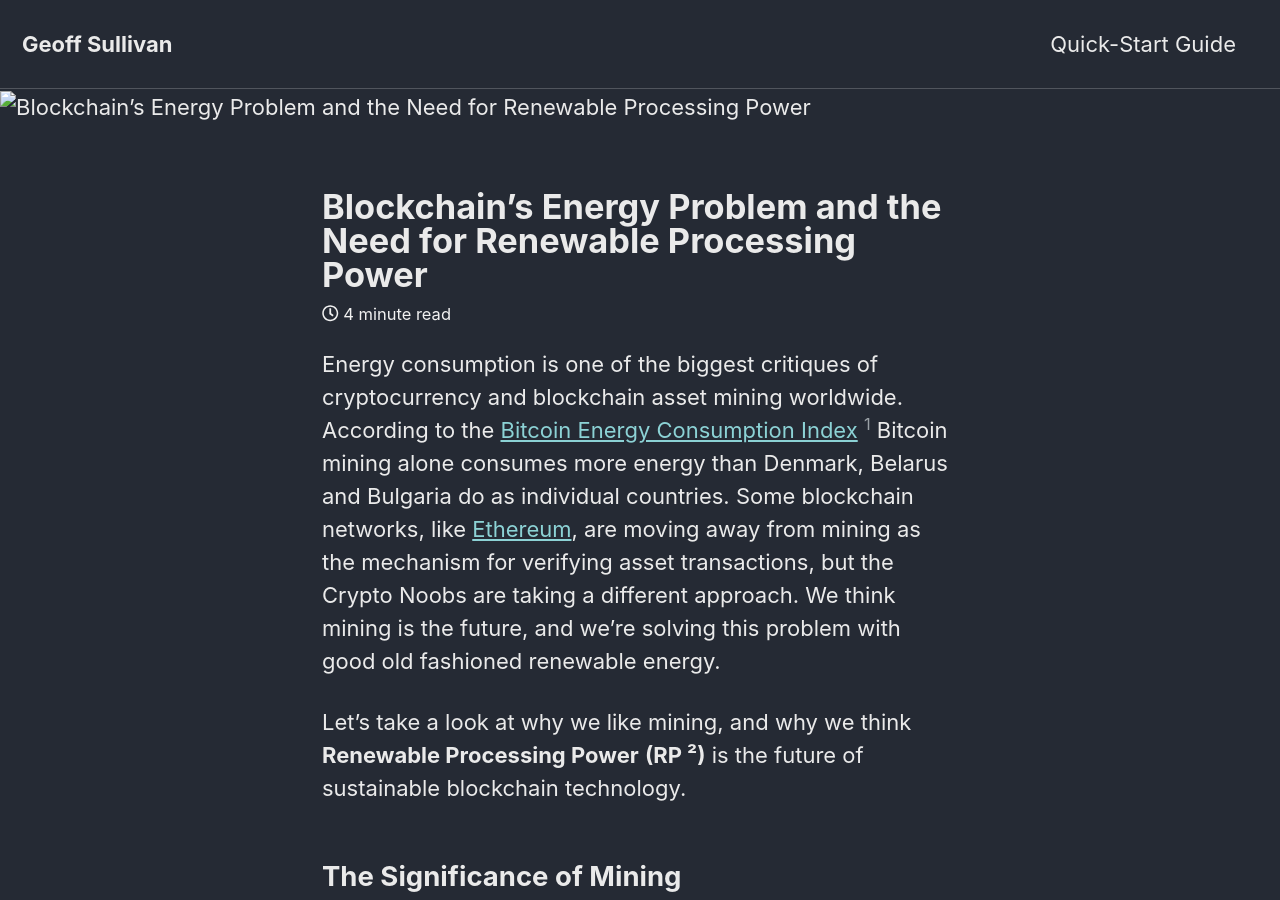
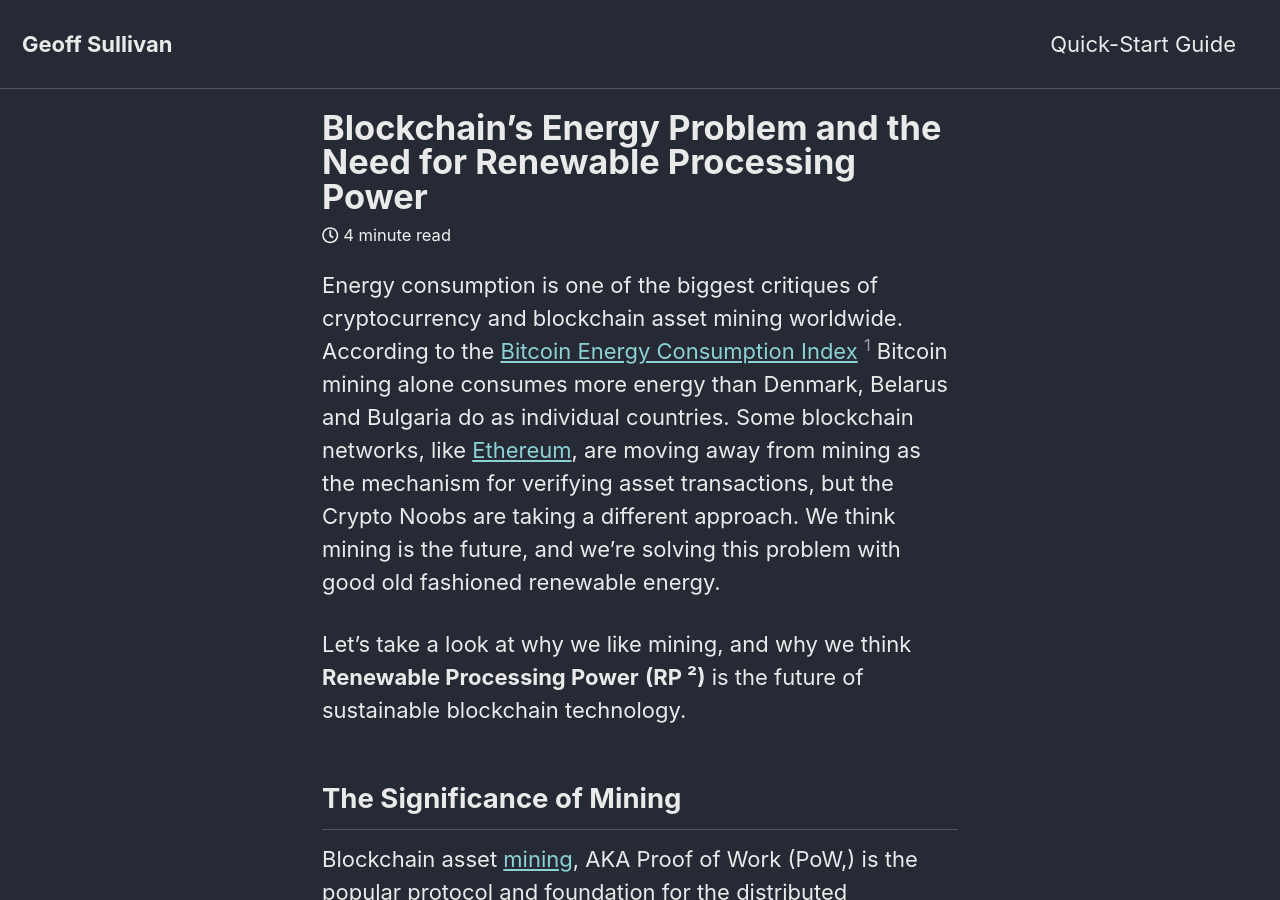
Before and after one commit to sullivg2/sullivg2.github.io, a Jekyll site: the page built from _posts/2018-01-10-energy-manifesto.md, in a window 1280 px wide and 900 px high. Built offline with Jekyll 4.4.1, drawn with Linux system fonts in a browser that asks for light colours; nearby versions of some CDN libraries.

Commit message:
remove post photo

```diff
--- a/_posts/2018-01-10-energy-manifesto.md
+++ b/_posts/2018-01-10-energy-manifesto.md
@@ -11,7 +11,7 @@ Bulgaria do as individual countries. Some blockchain networks, like Ethereum,
 are moving away from mining as the mechanism for verifying asset transactions,
 but the Crypto Noobs are taking a different approach ..."
 header:
-  image: "posts/green-energy-mario-image-1.jpg"
+  image: #"posts/green-energy-mario-image-1.jpg"
 
 ---
 
```
